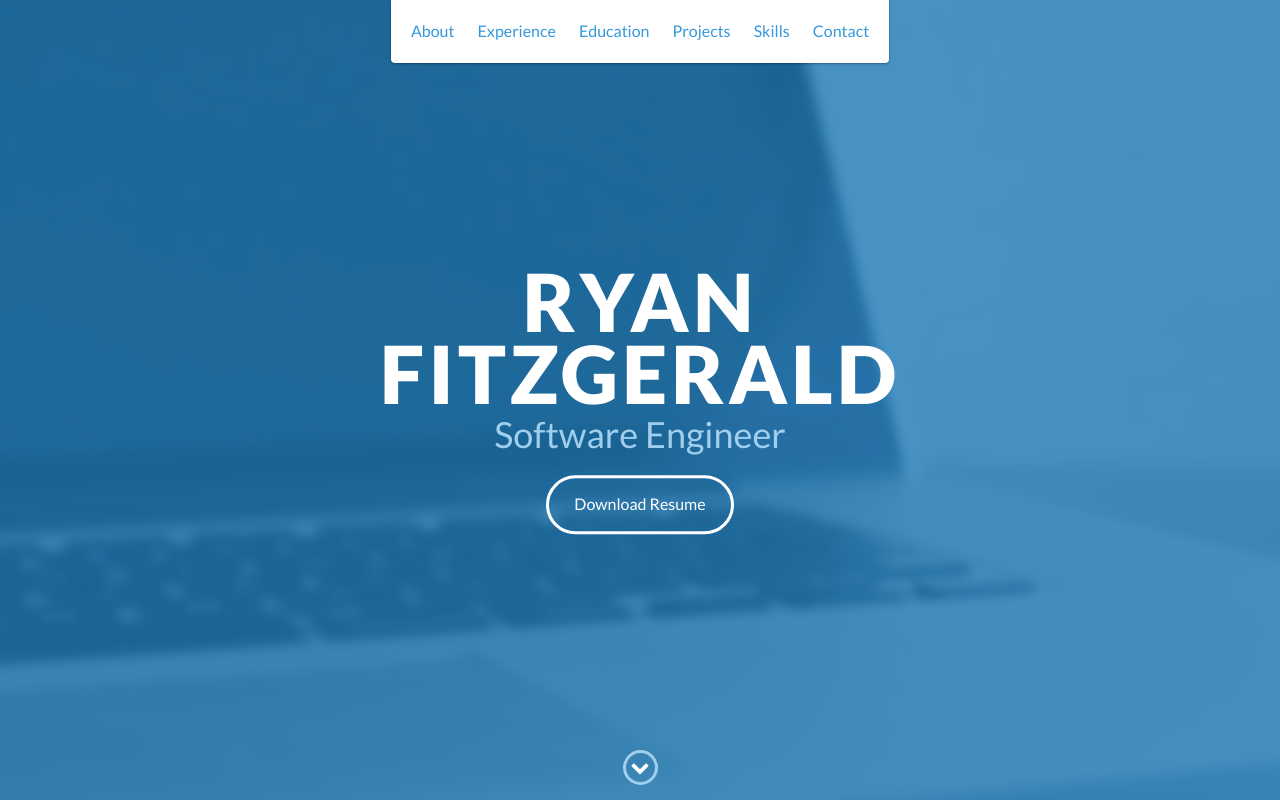
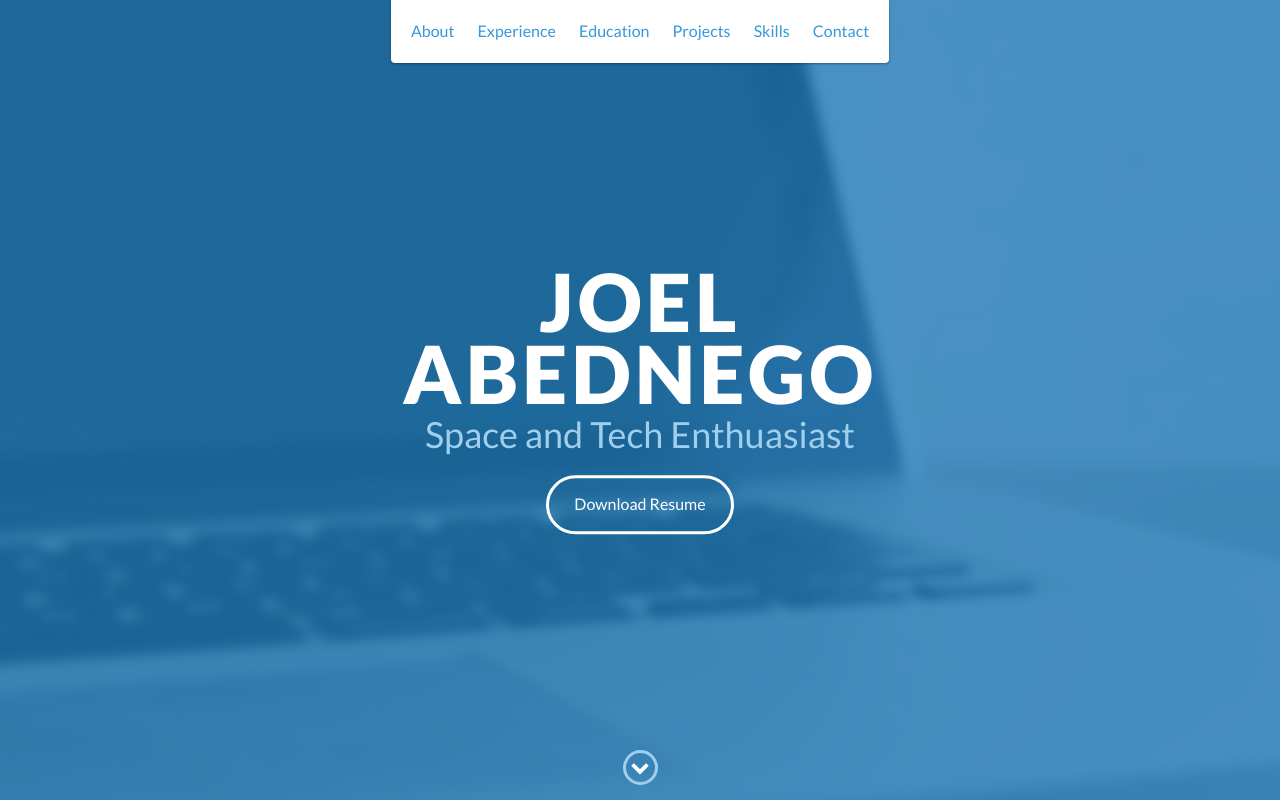
Before and after one commit to abednegojoel/abednegojoel.github.io, a website: page index.html in a window 1280 px wide. Shown: the top 800 px of the page. Drawn offline with nearby package versions, Linux system fonts and the light colour scheme.

Commit message:
Update index.html

```diff
--- a/index.html
+++ b/index.html
@@ -48,8 +48,8 @@
 
     <div id="lead">
         <div id="lead-content">
-            <h1>Ryan Fitzgerald</h1>
-            <h2>Software Engineer</h2>
+            <h1>Joel Abednego</h1>
+            <h2>Space and Tech Enthuasiast</h2>
             <a href="#" class="btn-rounded-white">Download Resume</a>
         </div>
         <!-- End #lead-content -->
```
